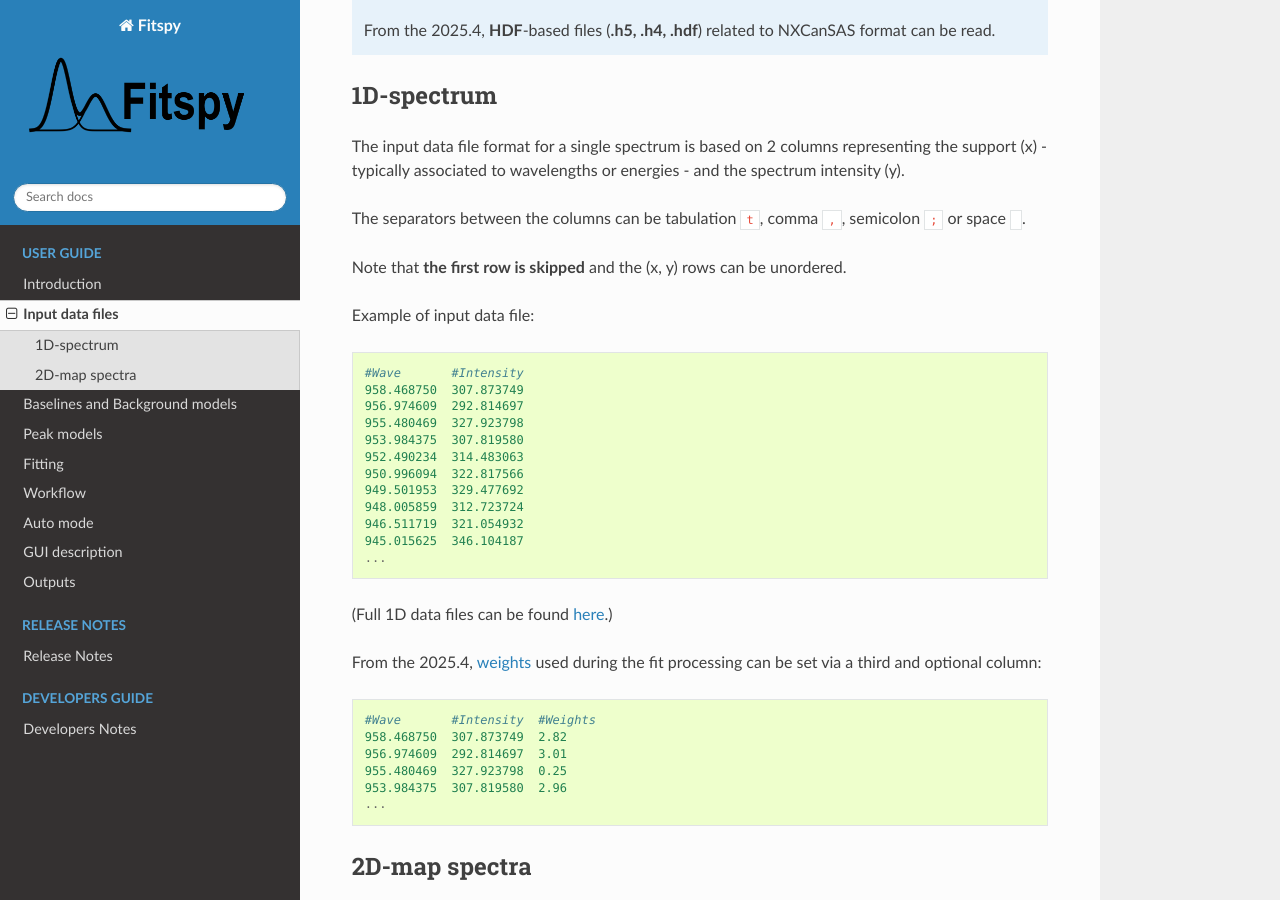
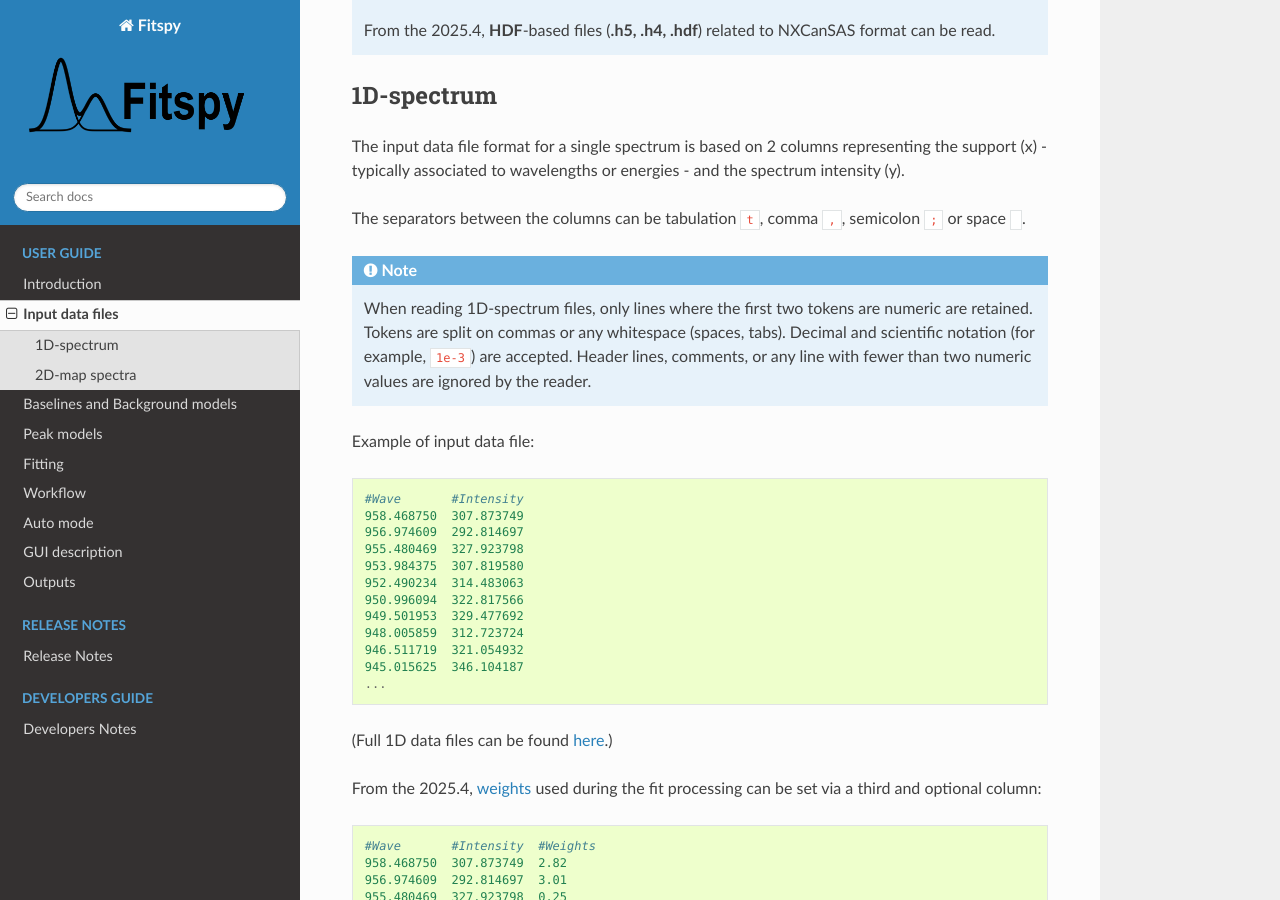
Before and after one commit to CEA-MetroCarac/fitspy, a Sphinx documentation site: the page built from doc/user_guide/input_data.rst, in a window 1280 px wide and 900 px high, scrolled down 398 px. Built offline with Sphinx 7.4.7 and the Read the Docs theme 3.1.0, drawn with Linux system fonts in a browser that asks for light colours; pages that are not in the unit, such as notebooks, are missing from menus.

Commit message:
- fix tkinter tests: toplevels add_model with multi-bkg - add note on 1D input_data related to 3e8ce83
Co-authored-by: Copilot <copilot@github.com>

```diff
--- a/doc/user_guide/input_data.rst
+++ b/doc/user_guide/input_data.rst
@@ -20,7 +20,11 @@ The input data file format for a single spectrum is based on 2 columns represent
 
 The separators between the columns can be tabulation :code:`\t`, comma :code:`,`, semicolon :code:`;` or space :code:`\ `.
 
-Note that **the first row is skipped** and the (x, y) rows can be unordered.
+.. note::
+    When reading 1D-spectrum files, only lines where the first two tokens are numeric are
+    retained. Tokens are split on commas or any whitespace (spaces, tabs). Decimal and
+    scientific notation (for example, ``1e-3``) are accepted. Header lines, comments, or
+    any line with fewer than two numeric values are ignored by the reader.
 
 Example of input data file::
 
```
Also changed, not shown: 1 other file.
